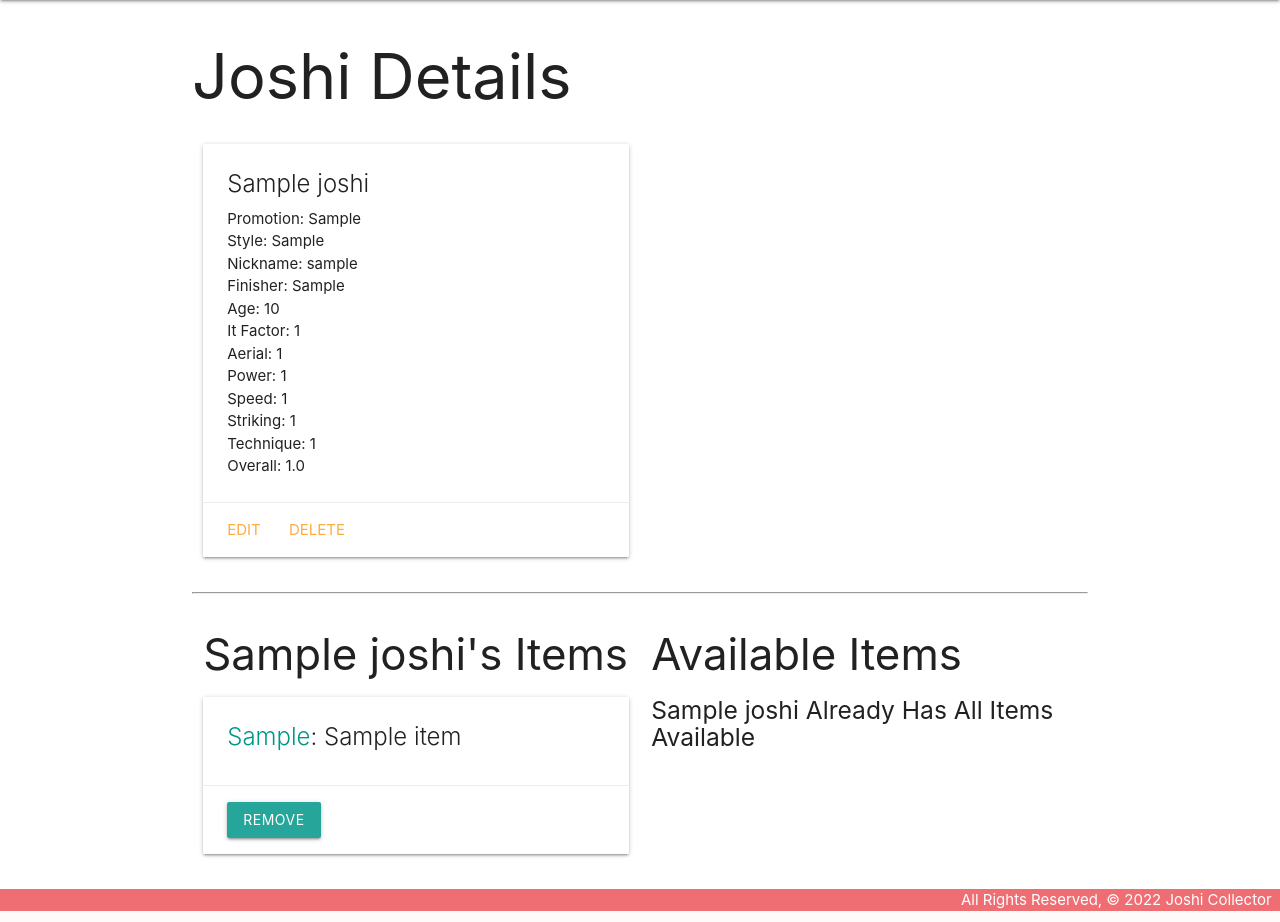
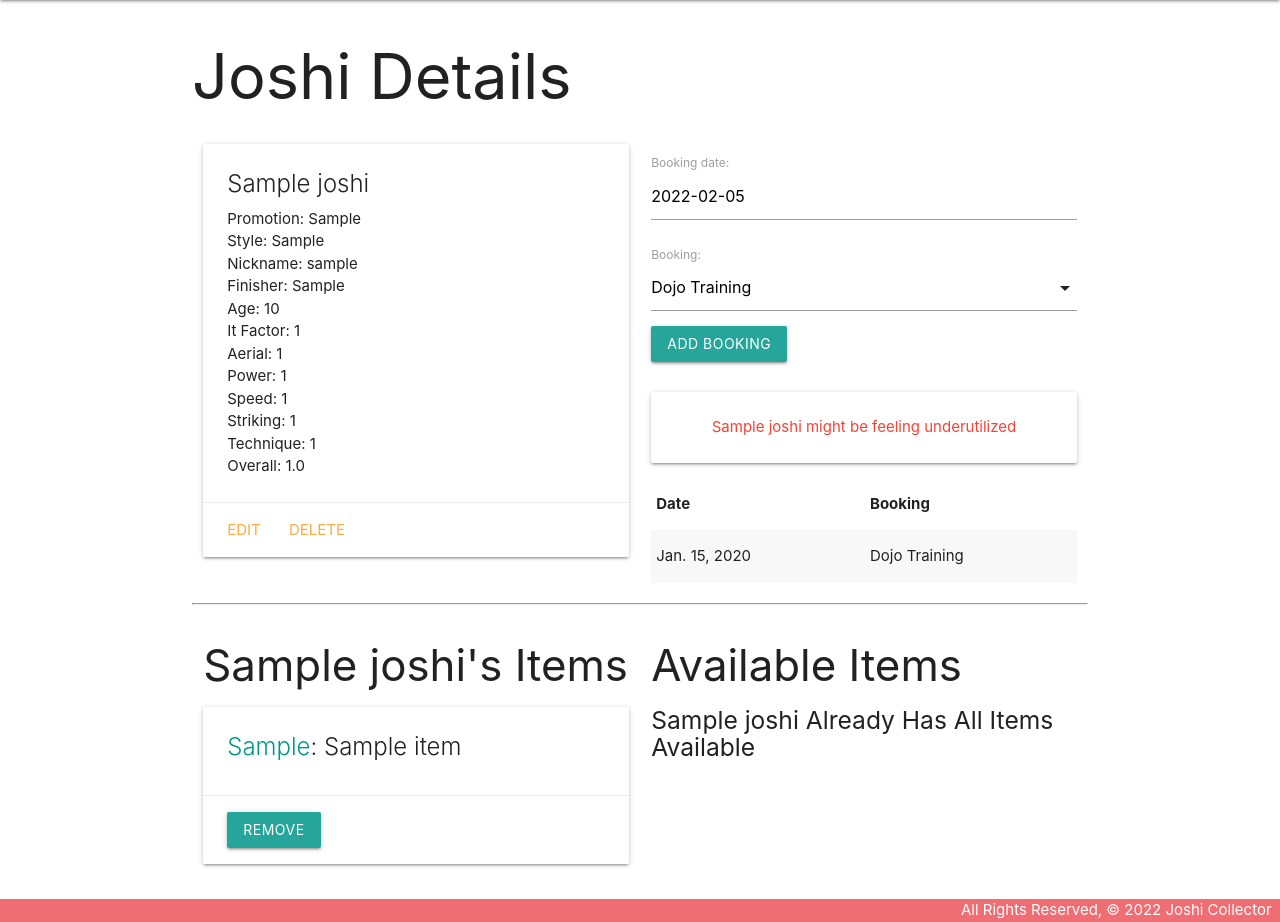
Before and after one commit to TonyPurple/joshicollector-flex44-anthonyvanoni, a Django app: page /joshis/1/ in a window 1280 px wide. Shown: the part 64-986 px from the top of the page. Run offline with Django 4.2, Linux system fonts and the light colour scheme; tables that the repository leaves empty hold one stand-in row (values such as "Sample post").

Commit message:
adding booking model 1toM per lab

```diff
--- a/main_app/admin.py
+++ b/main_app/admin.py
@@ -1,7 +1,8 @@
 from django.contrib import admin
 # import your models here
-from .models import Joshi, Item
+from .models import Joshi, Item, Booking
 
 # Register your models here
 admin.site.register(Joshi)
 admin.site.register(Item)
+admin.site.register(Booking)
--- /dev/null
+++ b/main_app/forms.py
@@ -0,0 +1,7 @@
+from django.forms import ModelForm
+from .models import Booking
+
+class BookingForm(ModelForm):
+  class Meta:
+    model = Booking
+    fields = ['date', 'booking']
--- a/main_app/models.py
+++ b/main_app/models.py
@@ -1,5 +1,15 @@
 from django.db import models
 from django.urls import reverse
+from datetime import date
+
+BOOKINGS = (
+  ('D', 'Dojo Training'),
+  ('S', 'Singles Match'),
+  ('T', 'Tag Match'),
+  ('U', 'Unit Match'),
+  ('G', 'Gimmick Match'),
+  ('M', 'Media Appearance')
+)
 
 class Item(models.Model):
   name = models.CharField(max_length=50)
@@ -36,3 +46,23 @@ class Joshi(models.Model):
       overall = ((self.itfactor + self.technique + self.power + self.speed + self.striking + self.aerial) /6)
       overall_round = round(overall, 1)
       return overall_round
+
+    def booked_for_today(self):
+      return self.booking_set.filter(date=date.today()).count() >= 3
+
+class Booking(models.Model):
+  date = models.DateField('booking date')
+  booking = models.CharField(
+    max_length=1,
+    choices=BOOKINGS,
+    default=BOOKINGS[0][0]
+  )
+  joshi = models.ForeignKey(Joshi, on_delete=models.CASCADE)
+
+  def __str__(self):
+    # Nice method for obtaining the friendly value of a Field.choice
+    return f"{self.get_booking_display()} on {self.date}"
+
+  # change the default sort
+  class Meta:
+    ordering = ['-date']
--- a/main_app/templates/base.html
+++ b/main_app/templates/base.html
@@ -10,6 +10,7 @@
     <title>Joshi Collector</title>
     <link rel="stylesheet" href="https://cdnjs.cloudflare.com/ajax/libs/materialize/1.0.0/css/materialize.min.css">
     <link rel="stylesheet" type="text/css" href="{% static 'css/style.css' %}">
+    <script src="https://cdnjs.cloudflare.com/ajax/libs/materialize/1.0.0/js/materialize.min.js"></script>
 </head>
 
 <body>
--- a/main_app/templates/joshis/detail.html
+++ b/main_app/templates/joshis/detail.html
@@ -30,6 +30,35 @@
             </div>
         </div>
     </div>
+    <div class="col s6">
+        <form action="{% url 'add_booking' joshi.id %}" method="post">
+            {% csrf_token %} {{ booking_form.as_p }}
+            <input type="submit" class="btn" value="Add Booking">
+        </form>
+        <br> {% if joshi.booked_for_today %}
+        <div class="card-panel teal-text center-align">{{joshi.name}} has been booked solidly for today</div>
+        {% else %}
+        <div class="card-panel red-text center-align">{{joshi.name}} might be feeling underutilized</div>
+        {% endif %}
+
+        <table class="striped">
+            <thead>
+                <tr>
+                    <th>Date</th>
+                    <th>Booking</th>
+                </tr>
+            </thead>
+            <tbody>
+                {% for booking in joshi.booking_set.all %}
+                <tr>
+                    <td>{{booking.date}}</td>
+                    <td>{{booking.get_booking_display}}</td>
+                </tr>
+                {% endfor %}
+            </tbody>
+        </table>
+    </div>
+</div>
 </div>
 <hr>
 <div class="row">
@@ -75,4 +104,18 @@
         {% endif %}
     </div>
 </div>
+
+<script>
+    var dateEl = document.getElementById('id_date');
+    M.Datepicker.init(dateEl, {
+        format: 'yyyy-mm-dd',
+        defaultDate: new Date(),
+        setDefaultDate: true,
+        autoClose: true
+    });
+
+    // add additional JS to initialize select below
+    var selectEl = document.getElementById('id_booking');
+    M.FormSelect.init(selectEl);
+</script>
 {% endblock %}
--- a/main_app/urls.py
+++ b/main_app/urls.py
@@ -9,6 +9,7 @@ urlpatterns = [
   path('joshis/create/', views.JoshiCreate.as_view(), name='joshis_create'),
   path('joshis/<int:pk>/update/', views.JoshiUpdate.as_view(), name='joshis_update'),
   path('joshis/<int:pk>/delete/', views.JoshiDelete.as_view(), name='joshis_delete'),
+  path('joshis/<int:joshi_id>/add_booking/', views.add_booking, name='add_booking'),
   # associate an item with a Joshi (M:M)
   path('joshis/<int:joshi_id>/assoc_item/<int:item_id>/', views.assoc_item, name='assoc_item'),
   # unassociate an item and Joshi
--- a/main_app/views.py
+++ b/main_app/views.py
@@ -2,6 +2,8 @@ from django.shortcuts import render, redirect
 from django.views.generic.edit import CreateView, UpdateView, DeleteView
 from django.views.generic import ListView, DetailView
 from .models import Joshi, Item
+from .forms import BookingForm
+
 
 class JoshiCreate(CreateView):
   model = Joshi
@@ -30,11 +32,26 @@ def joshis_index(request):
 
 def joshis_detail(request, joshi_id):
   joshi = Joshi.objects.get(id=joshi_id)
+  # instantiate BookingForm to be rendered in the template
+  booking_form = BookingForm()
     # Get the items the Joshi doesn't have
   items_joshi_doesnt_have = Item.objects.exclude(id__in = joshi.items.all().values_list('id'))
   return render(request, 'joshis/detail.html', { 'joshi': joshi,
    # Add the items to be displayed
-    'items': items_joshi_doesnt_have } )
+    'items': items_joshi_doesnt_have,
+    'booking_form': booking_form } )
+
+def add_booking(request, joshi_id):
+# create a ModelForm instance using the data in request.POST
+  form = BookingForm(request.POST)
+  # validate the form
+  if form.is_valid():
+    # don't save the form to the db until it
+    # has the joshi_id assigned
+    new_booking = form.save(commit=False)
+    new_booking.joshi_id = joshi_id
+    new_booking.save()
+  return redirect('detail', joshi_id=joshi_id)
 
 def assoc_item(request, joshi_id, item_id):
   Joshi.objects.get(id=joshi_id).items.add(item_id)
```
Also changed, not shown: main_app/migrations/0004_booking.py (added).
